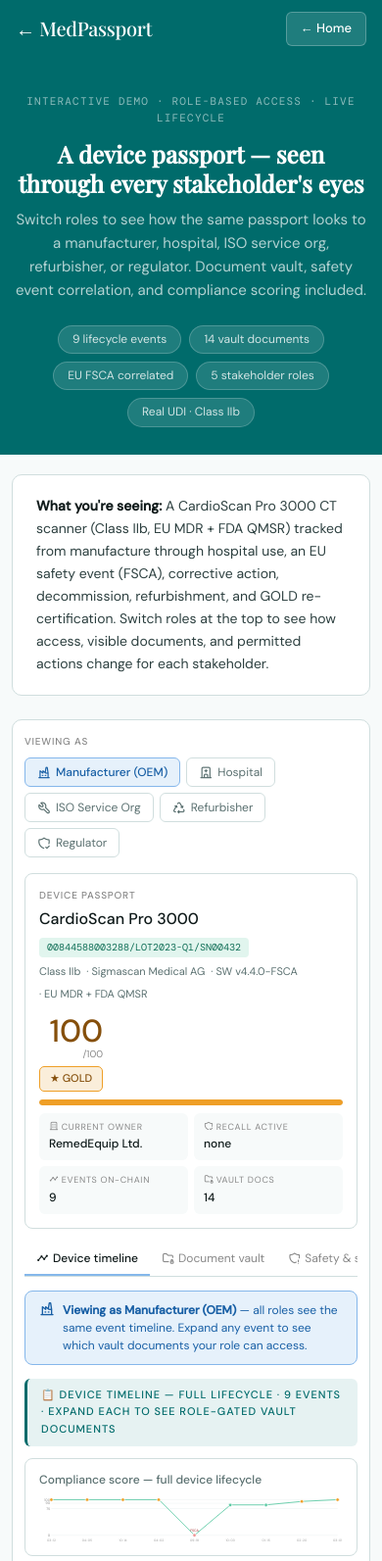
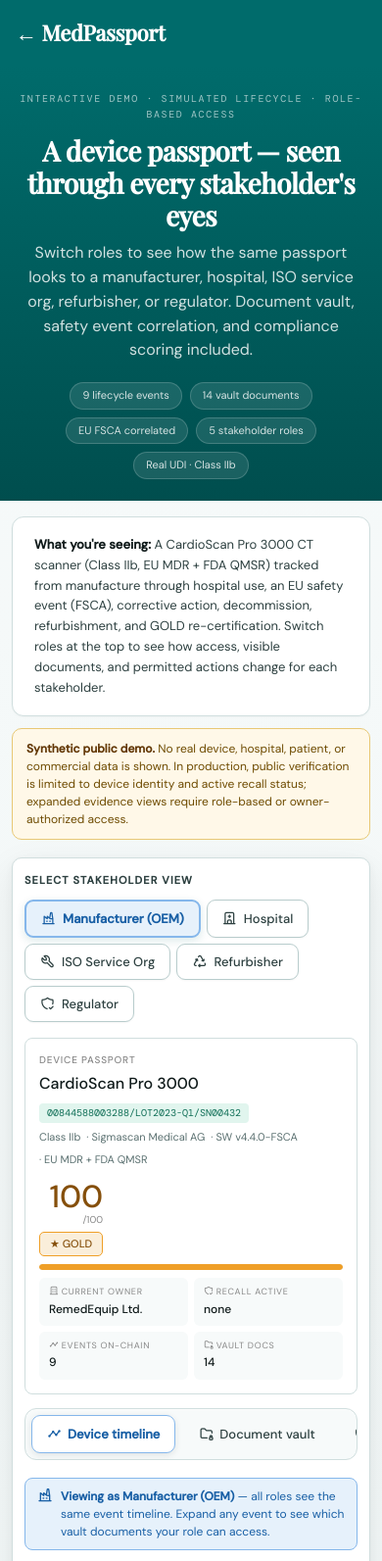
Before and after one commit to tomer-saar/medpassport-protocol, a website: page docs/demo.html in a window 390 px wide. Shown: the top 1593 px of the page at 98% size. Drawn offline with nearby package versions, Linux system fonts and the light colour scheme; a web font is replaced by a local one.

Commit message:
docs: refine public demo UI controls and hierarchy

```diff
--- a/docs/demo.html
+++ b/docs/demo.html
@@ -35,29 +35,31 @@
   --fm:'DM Mono','Courier New',monospace;
 }
 *,*::before,*::after{box-sizing:border-box;margin:0;padding:0}
-html{font-size:15px;scroll-behavior:smooth}
-body{font-family:var(--fb);background:var(--off);color:var(--ink);line-height:1.6}
+html{font-size:16px;scroll-behavior:smooth}
+body{font-family:var(--fb);background:linear-gradient(180deg,#F7FAFA 0%,#EEF5F5 100%);color:var(--ink);line-height:1.6}
 
-nav{background:var(--teal);padding:14px 40px;display:flex;align-items:center;justify-content:space-between;position:sticky;top:0;z-index:100;flex-wrap:wrap;gap:8px}
-.nav-logo{font-family:var(--fd);font-size:20px;color:white;letter-spacing:-.3px;text-decoration:none}
+nav{background:var(--teal);padding:10px 32px;display:flex;align-items:center;justify-content:space-between;position:sticky;top:0;z-index:100;flex-wrap:wrap;gap:8px}
+.nav-logo{font-family:var(--fd);font-size:22px;font-weight:600;color:white;letter-spacing:-.4px;text-decoration:none;display:inline-flex;align-items:center;gap:8px;padding:4px 0}
 .nav-links{display:flex;gap:6px;flex-wrap:wrap}
-.nav-btn{background:rgba(255,255,255,.12);color:white;border:1px solid rgba(255,255,255,.25);border-radius:6px;padding:6px 14px;font-family:var(--fb);font-size:13px;font-weight:500;cursor:pointer;text-decoration:none;transition:background .2s}
+.nav-btn{background:rgba(255,255,255,.12);color:white;border:1px solid rgba(255,255,255,.25);border-radius:6px;padding:5px 12px;font-family:var(--fb);font-size:12px;font-weight:500;cursor:pointer;text-decoration:none;transition:background .2s}
 .nav-btn:hover{background:rgba(255,255,255,.08)}
 
-.hero{background:var(--teal);padding:48px 40px 36px;text-align:center}
-.hero-label{font-family:var(--fm);font-size:11px;color:rgba(255,255,255,.55);letter-spacing:1.2px;text-transform:uppercase;margin-bottom:12px}
-.hero h1{font-family:var(--fd);font-size:32px;color:white;margin-bottom:10px;line-height:1.25}
-.hero p{font-size:15px;color:rgba(255,255,255,.7);max-width:560px;margin:0 auto 24px}
+.hero{background:linear-gradient(180deg,var(--teal) 0%,var(--teal-d) 100%);padding:38px 40px 30px;text-align:center}
+.hero-label{font-family:var(--fm);font-size:10px;color:rgba(255,255,255,.62);letter-spacing:1.6px;text-transform:uppercase;margin-bottom:12px}
+.hero h1{font-family:var(--fd);font-size:38px;color:white;margin-bottom:10px;line-height:1.18;letter-spacing:-0.6px}
+.hero p{font-size:16px;color:rgba(255,255,255,.82);max-width:760px;margin:0 auto 20px;line-height:1.55}
 .hero-badges{display:flex;gap:8px;justify-content:center;flex-wrap:wrap}
-.hero-badge{background:rgba(255,255,255,.12);border:1px solid rgba(255,255,255,.2);color:rgba(255,255,255,.8);border-radius:20px;padding:4px 14px;font-size:12px}
+.hero-badge{background:rgba(255,255,255,.10);border:1px solid rgba(255,255,255,.18);color:rgba(255,255,255,.82);border-radius:999px;padding:4px 12px;font-size:11px}
 
-.page-body{max-width:800px;margin:0 auto;padding:32px 20px 60px}
+.page-body{width:min(1080px, calc(100vw - 80px));max-width:none;margin:0 auto;padding:24px 32px 72px}
 
-.intro-box{background:white;border:1px solid var(--rule);border-radius:10px;padding:20px 24px;margin-bottom:24px}
-.intro-box p{font-size:14px;color:var(--ink-m);line-height:1.65}
+.intro-box{background:white;border:1px solid var(--rule);border-radius:12px;padding:18px 22px;margin-bottom:12px;box-shadow:0 1px 2px rgba(15,26,26,.03)}
+.intro-box p{font-size:13px;color:var(--ink-m);line-height:1.6}
 .intro-box strong{color:var(--ink)}
+.demo-disclaimer{background:#FFF8E8;border:1px solid #E8C875;border-radius:10px;padding:11px 14px;margin-bottom:18px;font-size:12px;color:#6E4B00;line-height:1.5}
+.demo-disclaimer strong{color:#633806}
 
-#root{background:white;border:1px solid var(--rule);border-radius:10px;padding:20px 20px 24px}
+#root{background:white;border:1px solid var(--rule);border-radius:14px;padding:24px 24px 28px;box-shadow:0 12px 36px rgba(15,26,26,.08),0 2px 8px rgba(15,26,26,.04)}
 
 footer{background:var(--teal);padding:18px 40px;display:flex;align-items:center;justify-content:space-between;flex-wrap:wrap;gap:8px;margin-top:48px}
 footer span{font-size:12px;color:rgba(255,255,255,.5)}
@@ -65,32 +67,29 @@ footer a{color:rgba(255,255,255,.7);text-decoration:none;font-size:12px}
 
 @media(max-width:600px){
   nav{padding:12px 16px}
-  .hero{padding:36px 16px 28px}
-  .hero h1{font-size:24px}
-  .page-body{padding:20px 12px 48px}
-  #root{padding:14px 12px 18px}
+  .hero{padding:26px 16px 22px}
+  .hero h1{font-size:28px}
+  .page-body{width:100%;padding:16px 12px 48px}
+  #root{padding:14px 12px 18px;border-radius:10px}
 }
 
-    .tab-bar{display:flex;gap:8px;margin-bottom:20px;flex-wrap:wrap;padding:4px 0}
-    .tab-btn{display:flex;align-items:center;gap:8px;padding:12px 20px;border-radius:8px;border:2px solid #D0DEDE;background:white;color:#2D4040;font-size:14px;font-weight:500;cursor:pointer;font-family:inherit;transition:border-color .15s;box-shadow:0 1px 3px rgba(0,0,0,.06)}
-    .tab-btn:hover{border-color:#006B6B;color:#006B6B;background:#E6F2F2}
-    .tab-btn.active{background:#006B6B;color:white;border-color:#006B6B;box-shadow:0 2px 8px rgba(0,107,107,.25)}
-    .tab-btn i{font-size:16px}
-    .tab-section-label{font-size:11px;font-weight:500;color:#006B6B;letter-spacing:1px;text-transform:uppercase;margin-bottom:12px;padding:8px 14px;background:#E6F2F2;border-radius:6px;display:block;border-left:3px solid #006B6B}
-    .role-banner{border-radius:8px;padding:10px 14px;margin-bottom:14px;font-size:12px;display:flex;align-items:flex-start;gap:8px;line-height:1.5}
+    .tab-bar{display:flex;gap:8px;margin-bottom:18px;flex-wrap:wrap;padding:4px 0}
+    .tab-btn{display:flex;align-items:center;gap:7px;padding:8px 14px;border-radius:7px;border:1px solid #D0DEDE;background:white;color:#2D4040;font-size:12px;font-weight:500;cursor:pointer;font-family:inherit;transition:all .15s;box-shadow:none}
+    .tab-btn:hover{border-color:#006B6B;color:#006B6B;background:#F7FAFA}
+    .tab-btn.active{background:#E6F2F2;color:#004E4E;border-color:#006B6B;box-shadow:none}
+    .tab-btn i{font-size:14px}
+    .tab-section-label{font-size:10px;font-weight:600;color:#006B6B;letter-spacing:1px;text-transform:uppercase;margin-bottom:12px;padding:7px 12px;background:#E6F2F2;border-radius:6px;display:block;border-left:3px solid #006B6B}
+    .role-banner{border-radius:8px;padding:9px 12px;margin-bottom:14px;font-size:12px;display:flex;align-items:flex-start;gap:8px;line-height:1.5}
 </style>
 </head>
 <body>
 
 <nav>
   <a class="nav-logo" href="index.html">← MedPassport</a>
-  <div class="nav-links">
-    <a class="nav-btn" href="index.html">← Home</a>
-  </div>
 </nav>
 
 <div class="hero">
-  <div class="hero-label">Interactive Demo · Role-Based Access · Live Lifecycle</div>
+  <div class="hero-label">Interactive Demo · Simulated Lifecycle · Role-Based Access</div>
   <h1>A device passport — seen through every stakeholder's eyes</h1>
   <p>Switch roles to see how the same passport looks to a manufacturer, hospital, ISO service org, refurbisher, or regulator. Document vault, safety event correlation, and compliance scoring included.</p>
   <div class="hero-badges">
@@ -106,6 +105,11 @@ footer a{color:rgba(255,255,255,.7);text-decoration:none;font-size:12px}
   <div class="intro-box">
     <p><strong>What you're seeing:</strong> A CardioScan Pro 3000 CT scanner (Class IIb, EU MDR + FDA QMSR) tracked from manufacture through hospital use, an EU safety event (FSCA), corrective action, decommission, refurbishment, and GOLD re-certification. Switch roles at the top to see how access, visible documents, and permitted actions change for each stakeholder.</p>
   </div>
+
+  <div class="demo-disclaimer">
+    <strong>Synthetic public demo.</strong> No real device, hospital, patient, or commercial data is shown. In production, public verification is limited to device identity and active recall status; expanded evidence views require role-based or owner-authorized access.
+  </div>
+
   <div id="root"></div>
 </div>
 
@@ -688,10 +692,10 @@ function App(){
 
   return <div>
     <div style={{marginBottom:16}}>
-      <div style={{fontSize:10,fontWeight:500,color:"#888",letterSpacing:0.8,textTransform:"uppercase",marginBottom:8}}>viewing as</div>
+      <div style={{fontSize:11,fontWeight:700,color:"#2D4040",letterSpacing:1.1,textTransform:"uppercase",marginBottom:10}}>Select stakeholder view</div>
       <div style={{display:"flex",gap:6,flexWrap:"wrap"}}>
-        {ROLES.map(r=><button key={r.id} onClick={()=>setRole(r.id)} style={{display:"flex",alignItems:"center",gap:5,padding:"6px 12px",borderRadius:6,border:role===r.id?"1.5px solid "+r.color.border:"1px solid #D0DEDE",background:role===r.id?r.color.bg:"white",color:role===r.id?r.color.text:"#5A7070",fontSize:12,fontWeight:role===r.id?500:400,cursor:"pointer",fontFamily:"inherit"}}>
-          <i className={"ti "+r.icon} style={{fontSize:14}}/>{r.label}
+        {ROLES.map(r=><button key={r.id} onClick={()=>setRole(r.id)} style={{display:"flex",alignItems:"center",gap:7,padding:"9px 15px",borderRadius:9,border:role===r.id?"2px solid "+r.color.border:"1px solid #B8CCCC",background:role===r.id?r.color.bg:"#FFFFFF",color:role===r.id?r.color.text:"#2D4040",fontSize:13,fontWeight:role===r.id?700:500,cursor:"pointer",fontFamily:"inherit",boxShadow:role===r.id?"0 3px 10px rgba(0,107,107,.14)":"0 1px 2px rgba(15,26,26,.04)"}}>
+          <i className={"ti "+r.icon} style={{fontSize:15}}/>{r.label}
         </button>)}
       </div>
     </div>
@@ -721,10 +725,10 @@ function App(){
       </div>
     </div>
 
-    <div style={{display:"flex",gap:0,borderBottom:"1px solid #D0DEDE",marginBottom:14,overflowX:"auto"}}>
-      {tabs.map(t=><button key={t.id} onClick={()=>setTab(t.id)} style={{display:"flex",alignItems:"center",gap:4,padding:"8px 12px",background:"transparent",border:"none",borderBottom:tab===t.id?"2px solid "+ri.color.border:"2px solid transparent",color:tab===t.id?"#0F1A1A":"#888",fontSize:12,fontWeight:tab===t.id?500:400,cursor:"pointer",whiteSpace:"nowrap",fontFamily:"inherit"}}>
-        <i className={"ti "+t.icon} style={{fontSize:13}}/>{t.label}
-        {t.id==="log"&&<span style={{marginLeft:4,background:"#006B6B",color:"white",fontSize:9,borderRadius:4,padding:"1px 5px",fontWeight:500}}>NEW</span>}
+    <div style={{display:"flex",gap:8,background:"#F7FAFA",border:"1px solid #D0DEDE",borderRadius:12,padding:6,marginBottom:18,overflowX:"auto",boxShadow:"inset 0 1px 0 rgba(255,255,255,.7)"}}>
+      {tabs.map(t=><button key={t.id} onClick={()=>setTab(t.id)} style={{display:"flex",alignItems:"center",gap:6,padding:"10px 15px",background:tab===t.id?"white":"transparent",border:tab===t.id?"1px solid "+ri.color.border:"1px solid transparent",borderRadius:9,color:tab===t.id?ri.color.text:"#2D4040",fontSize:13,fontWeight:tab===t.id?700:500,cursor:"pointer",whiteSpace:"nowrap",fontFamily:"inherit",boxShadow:tab===t.id?"0 2px 7px rgba(15,26,26,.10)":"none"}}>
+        <i className={"ti "+t.icon} style={{fontSize:15}}/>{t.label}
+        {t.id==="log"&&<span style={{marginLeft:5,background:"#006B6B",color:"white",fontSize:9,borderRadius:999,padding:"2px 7px",fontWeight:700,letterSpacing:.4}}>NEW</span>}
       </button>)}
     </div>
 
```
